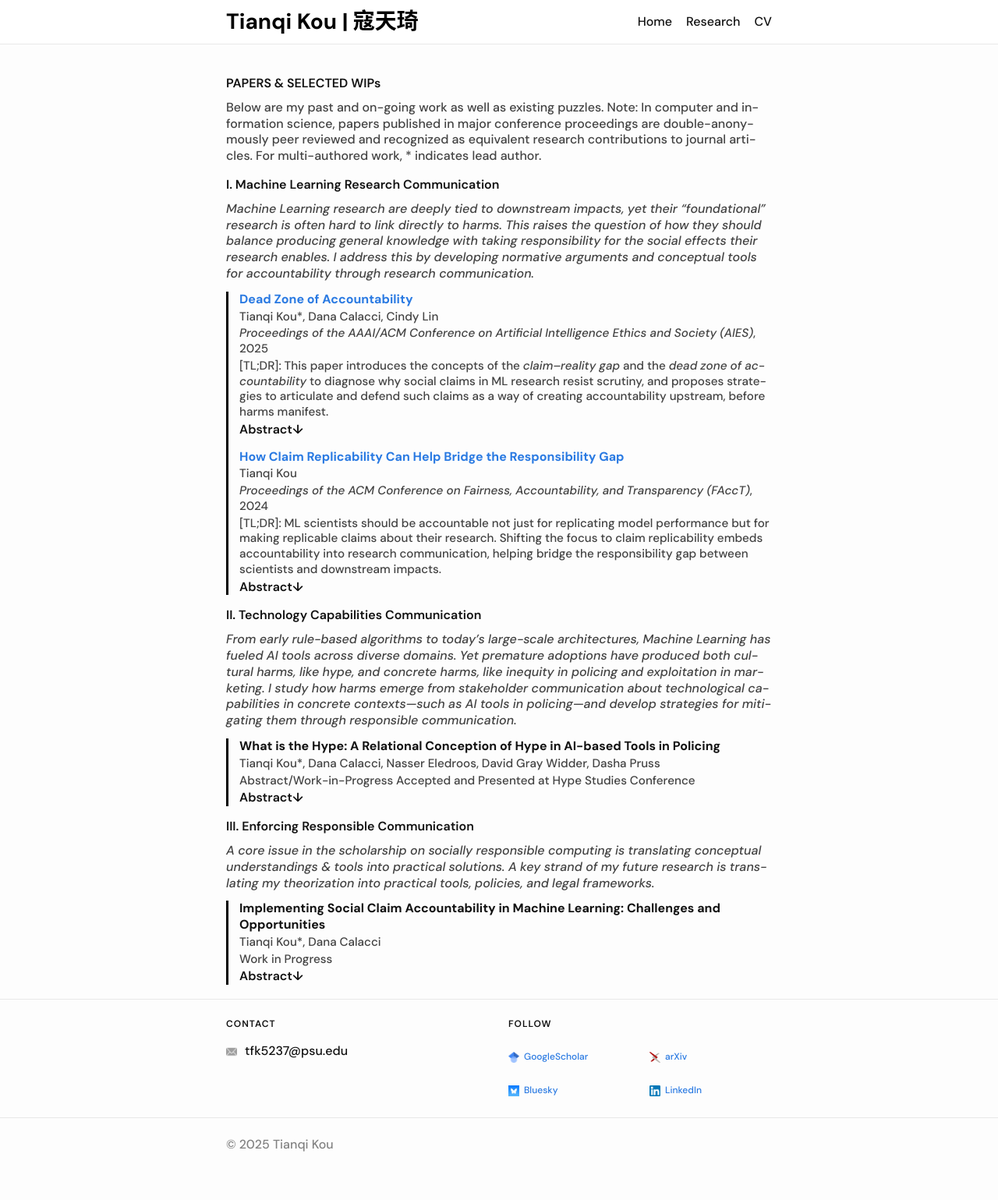
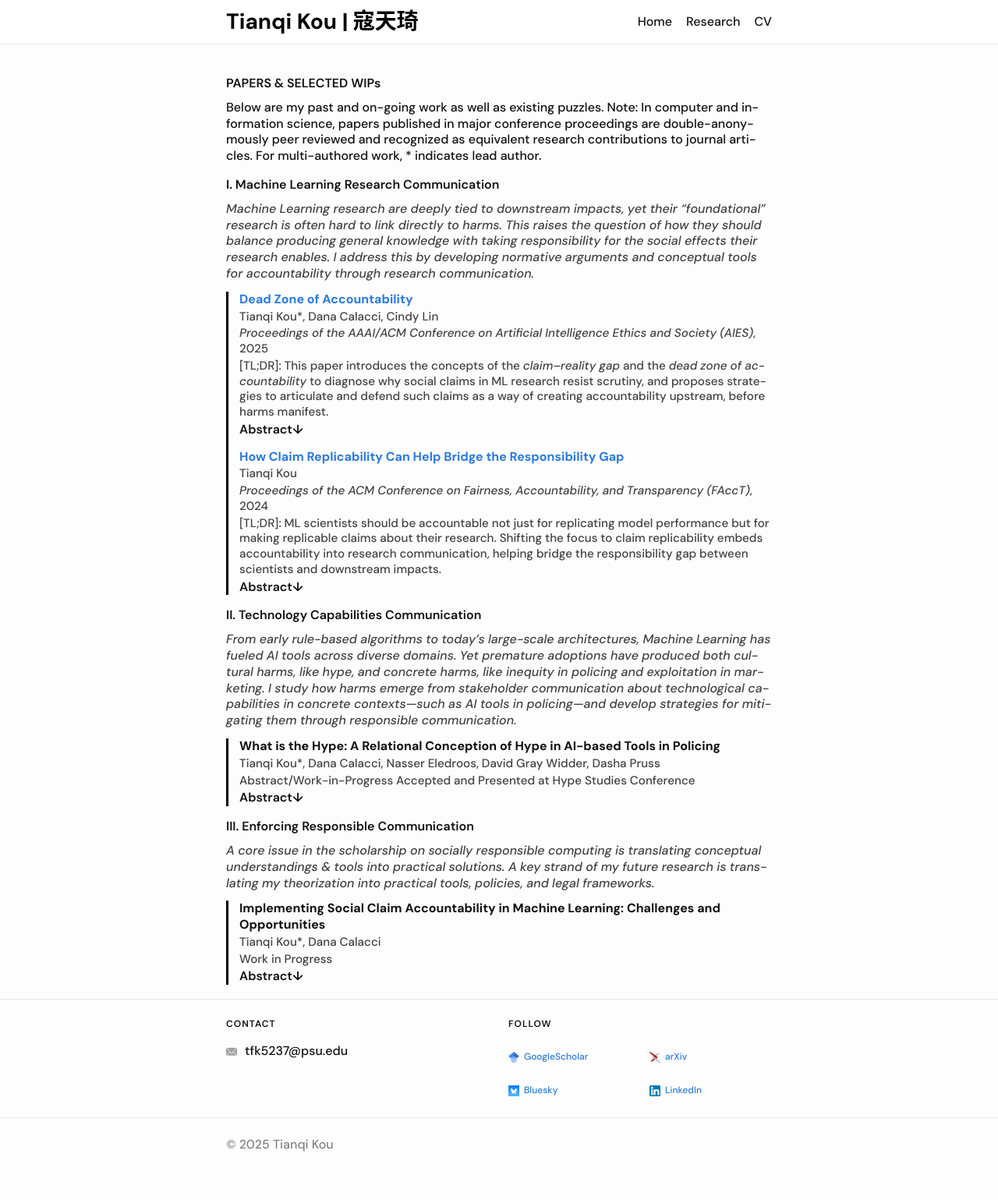
Before and after one commit to koutianqi/koutianqi.github.io, a Jekyll site: the page built from pages/research.markdown, in a window 1280 px wide. Shown: the whole page at 78% size. Built offline with Jekyll 4.4.1, drawn with Linux system fonts in a browser that asks for light colours.

Commit message:
Update research.markdown

```diff
--- a/pages/research.markdown
+++ b/pages/research.markdown
@@ -3,7 +3,7 @@
 title: "Research"
 ---
 ### PAPERS & SELECTED WIPs
-<span style="color:#424242;">Below are my past and on-going work as well as existing puzzles. Note: In computer and information science, papers published in major conference proceedings are double-anonymously peer reviewed and recognized as equivalent research contributions to journal articles. For multi-authored work, * indicates lead author.</span>
+Below are my past and on-going work as well as existing puzzles. Note: In computer and information science, papers published in major conference proceedings are double-anonymously peer reviewed and recognized as equivalent research contributions to journal articles. For multi-authored work, * indicates lead author.
 
 ### I. Machine Learning Research Communication
 _<span style="color:#424242;">Machine Learning research are deeply tied to downstream impacts, yet their “foundational” research is often hard to link directly to harms. This raises the question of how they should balance producing general knowledge with taking responsibility for the social effects their research enables. I address this by developing normative arguments and conceptual tools for accountability through research communication.</span>_
```
